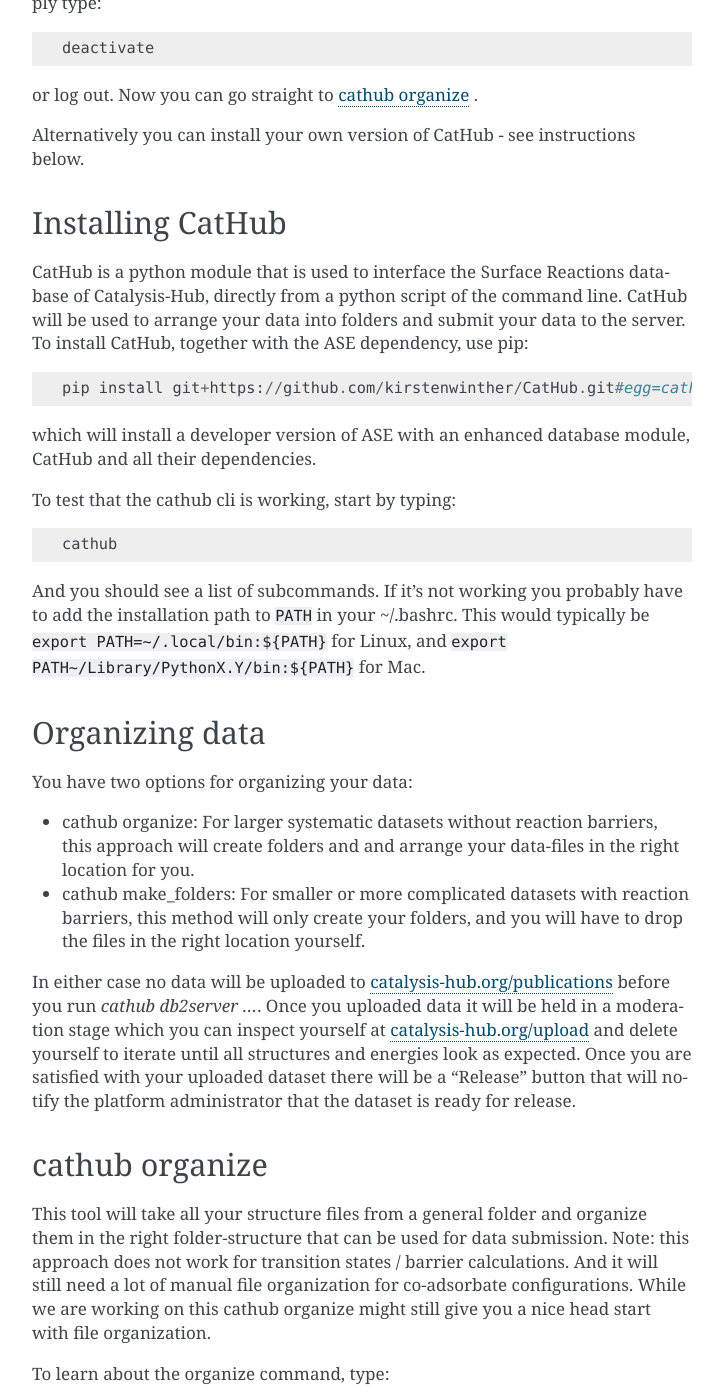
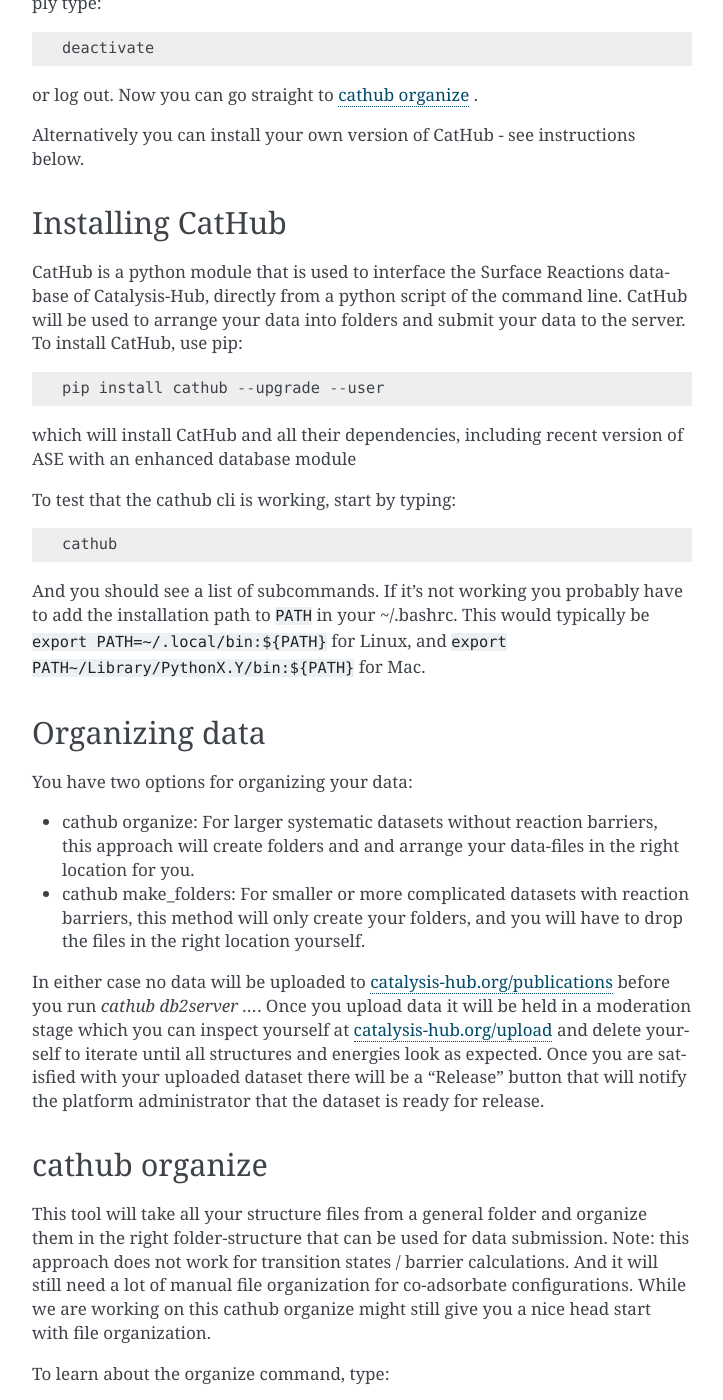
Before and after one commit to SUNCAT-Center/CatalysisHubBackend, a Sphinx documentation site: the page built from docs/source/tutorials/upload.rst, in a window 1280 px wide and 1400 px high, scrolled down 840 px. Shown: the whole window, without its empty margins (388-1111 px from the left). Built offline with Sphinx 7.4.7, drawn with Linux system fonts in a browser that asks for light colours; pages that are not in the unit, such as notebooks, are missing from menus.

Commit message:
update tutorial

```diff
--- a/docs/source/tutorials/upload.rst
+++ b/docs/source/tutorials/upload.rst
@@ -33,11 +33,11 @@
 
 Installing CatHub
 ...........................
-CatHub is a python module that is used to interface the Surface Reactions database of Catalysis-Hub, directly from a python script of the command line. CatHub will be used to arrange your data into folders and submit your data to the server. To install CatHub, together with the ASE dependency, use pip::
+CatHub is a python module that is used to interface the Surface Reactions database of Catalysis-Hub, directly from a python script of the command line. CatHub will be used to arrange your data into folders and submit your data to the server. To install CatHub, use pip::
 
-  pip install git+https://github.com/kirstenwinther/CatHub.git#egg=cathub --upgrade --user --process-dependency-links
+  pip install cathub --upgrade --user
 
-which will install a developer version of ASE with an enhanced database module, CatHub and all their dependencies.
+which will install CatHub and all their dependencies, including recent version of ASE with an enhanced database module
 
 To test that the cathub cli is working, start by typing::
 
@@ -55,7 +55,7 @@
 * cathub make_folders: For smaller or more complicated datasets with reaction barriers, this method will only create your folders, and you will have to drop the files in the right location yourself.
 
 In either case no data will be uploaded to `catalysis-hub.org/publications <https://www.catalysis-hub.org/publications>`_ before you run `cathub db2server ...`.
-Once you uploaded data it will be held in a moderation stage which you can inspect yourself at `catalysis-hub.org/upload <https://www.catalysis-hub.org/upload>`_
+Once you upload data it will be held in a moderation stage which you can inspect yourself at `catalysis-hub.org/upload <https://www.catalysis-hub.org/upload>`_
 and delete yourself to iterate until all structures and energies look as expected. Once you are satisfied with your uploaded dataset there will be a "Release"
 button that will notify the platform administrator that the dataset is ready for release.
 
@@ -179,6 +179,7 @@
 
 Then add your atomic structure output files to the right folders. The files can be in any format that ASE can read, and must contain the total potential energy from the calculation. ASE trajectory (.traj) files are generally preferred. If you're using Vasp, please add your OUTCAR files as ``<name>.OUTCAR``. Your structures will include the adsorbed atoms/molecules, empty slabs, and gas phase species for your reactions. Also, if you have done calculations for the bulk geometries, please include them as well. All gas phase species involved must be added to the ``<publication>/<dft code>/<dft functional>/gas/`` folder. Also, notice that dummy files named ``MISSING:..`` have been placed in the folders, to help you determine the right location for your files. It's recommended to write a script to transfer files from one folder-structure to another in a systematic way, for example using :code:`shutils.copyfile('/path/to/initial/file', '/path/to/final/file')`.
 
+
 Reading into database
 ......................
 After adding all your structure files (or after running cathub organize), read your structures into a local database file with the command::
```
